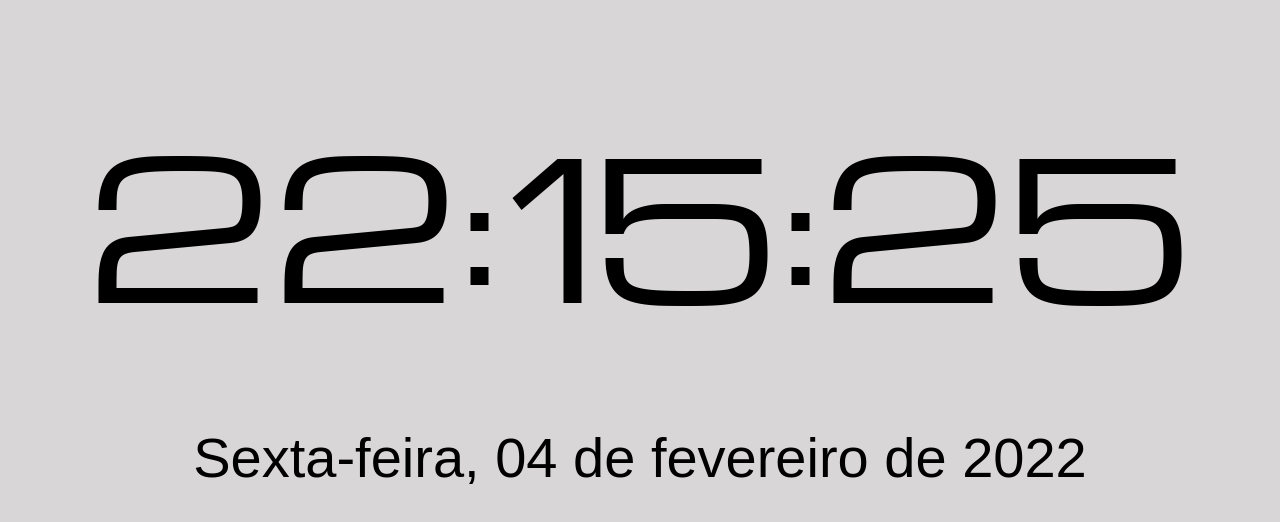
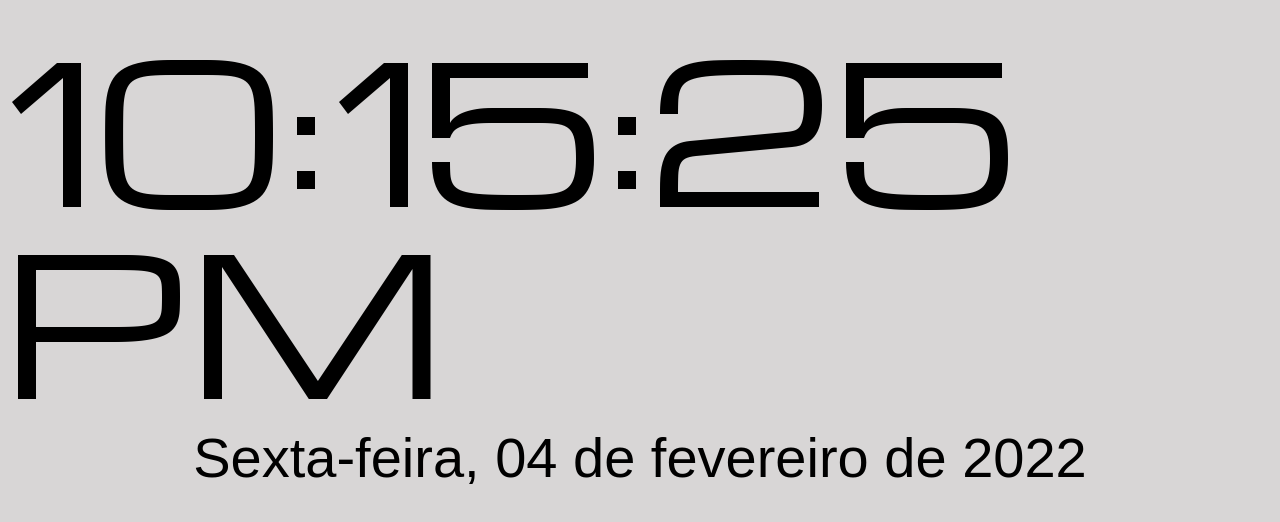
Before and after one commit to AndersonBatalha/relogio, a plain HTML site: page index.html in a window 1280 px wide. Shown: the part 102-624 px from the top of the page. Drawn offline with Linux system fonts and the light colour scheme.

Commit message:
mudanças na estrutura do html

```diff
--- a/index.html
+++ b/index.html
@@ -7,12 +7,11 @@
     <meta http-equiv="X-UA-Compatible" content="IE=edge">
     <meta name="viewport" content="width=device-width, initial-scale=1.0">
 
+    <link rel="stylesheet" href="css/reset.css" type="text/css">
     <link rel="stylesheet" href="css/style.css" type="text/css">
-    <link rel="stylesheet" href="css/reset.css" type="text/css">
 
     <title>Relógio</title>
 
-    <link rel="shortcut icon" href="./favicon/android-chrome-192x192.png" type="image/x-icon">
     <link rel="icon" href="./favicon/favicon.ico" type="image/x-icon">
 
 </head>
@@ -20,17 +19,10 @@
 <body>
     <main>
         <section class="horario">
-            <h1>
-                <span class="horas"></span>:<span class="minutos"></span>:<span class="segundos"></span>
-            </h1>
+            <h1></h1>
         </section>
         <section class="data">
-            <h2>
-                <span class="dia-da-semana"></span>,
-                <span class="dia"></span> de
-                <span class="mes"></span> de
-                <span class="ano"></span>
-            </h2>
+            <h2></h2>
         </section>
     </main>
     <script src="js/index.js"></script>
--- a/js/index.js
+++ b/js/index.js
@@ -1,51 +1,37 @@
-const spanHora = document.getElementsByClassName("horas")[0],
-    spanMinuto = document.getElementsByClassName("minutos")[0],
-    spanSegundos = document.getElementsByClassName("segundos")[0],
-    spanDiaDaSemana = document.getElementsByClassName("dia-da-semana")[0],
-    spanDia = document.getElementsByClassName("dia")[0],
-    spanMes = document.getElementsByClassName("mes")[0],
-    spanAno = document.getElementsByClassName("ano")[0];
+const spanHorario = document.querySelector('.horario h1'),
+    spanData = document.querySelector('.data h2');
 
+const MILISSEGUNDOS_PARA_SEGUNDOS = 1000;
 
-const MILISSEGUNDOS_PARA_SEGUNDOS = 1000,
-    MILISSEGUNDOS_PARA_MINUTOS = MILISSEGUNDOS_PARA_SEGUNDOS * 60,
-    MILISSEGUNDOS_PARA_HORAS = MILISSEGUNDOS_PARA_MINUTOS * 60,
-    MILISSEGUNDOS_PARA_DIAS = MILISSEGUNDOS_PARA_HORAS * 24,
-    MILISSEGUNDOS_PARA_MESES = MILISSEGUNDOS_PARA_DIAS * 30,
-    MILISSEGUNDOS_PARA_ANOS = MILISSEGUNDOS_PARA_MESES * 12;
+const diasDaSemana = ["Domingo", "Segunda-feira", "Terça-feira", "Quarta-feira", "Quinta-feira", "Sexta-feira", "Sábado"],
+    mesesDoAno = ["janeiro", "fevereiro", "março", "abril", "maio", "junho", "julho", "agosto", "setembro", "outubro", "novembro", "dezembro"];
 
 const functions = {
-    diasDaSemana: ["Domingo", "Segunda-feira", "Terça-feira", "Quarta-feira", "Quinta-feira", "Sexta-feira", "Sábado"],
-    mesesDoAno: ["janeiro", "fevereiro", "março", "abril", "maio", "junho", "julho", "agosto", "setembro", "outubro", "novembro", "dezembro"],
     formataNumero: (valor) => (valor < 10) ? `0${valor}` : `${valor}`,
     alteraValor: (elemento, valor) => {
-        elemento !== undefined && (elemento.innerText = valor);
+        elemento !== null && (elemento.innerText = valor);
     },
-    valorElemento: (elemento) => {
-        return elemento !== undefined ? +elemento.innerText : 0;
+    valorElemento: function(elemento) {
+        return elemento !== null ? elemento.innerText : "";
     },
-    preenche: function(segundo, minuto, hora, diaDaSemana, dia, mes, ano) {
-        functions.alteraValor(spanSegundos, segundo);
-        functions.alteraValor(spanMinuto, minuto);
-        functions.alteraValor(spanHora, hora);
-        functions.alteraValor(spanDiaDaSemana, diaDaSemana);
-        functions.alteraValor(spanDia, dia);
-        functions.alteraValor(spanMes, mes);
-        functions.alteraValor(spanAno, ano);
+    data: function(now) {
+        let horario = now.toLocaleTimeString(),
+            diaDaSemana = now.getDay(),
+            dia = now.getDate(),
+            mes = now.getMonth(),
+            ano = now.getFullYear(),
+            dataCompleta = `${diasDaSemana[diaDaSemana]}, ${this.formataNumero(dia)} de ${mesesDoAno[mes]} de ${ano}`,
+            dataAtual = this.valorElemento(spanData);
+
+        this.alteraValor(spanHorario, horario);
+        dataAtual !== dataCompleta && this.alteraValor(spanData, dataCompleta);
     }
 };
-const now = new Date();
+
+let now = new Date();
+functions.data(now);
 
 setInterval(() => {
-    let now = new Date(),
-        sec = functions.formataNumero(now.getSeconds()),
-        minutes = functions.formataNumero(now.getMinutes()),
-        hour = functions.formataNumero(now.getHours()),
-        dayOfWeek = functions.diasDaSemana[now.getDay()],
-        day = functions.formataNumero(now.getUTCDate()),
-        month = functions.mesesDoAno[now.getMonth()],
-        year = functions.formataNumero(now.getFullYear());
-    console.log(60 - sec, 60 - minutes);
-
-    functions.preenche(sec, minutes, hour, dayOfWeek, day, month, year);
+    let now = new Date();
+    functions.data(now);
 }, MILISSEGUNDOS_PARA_SEGUNDOS);
```
